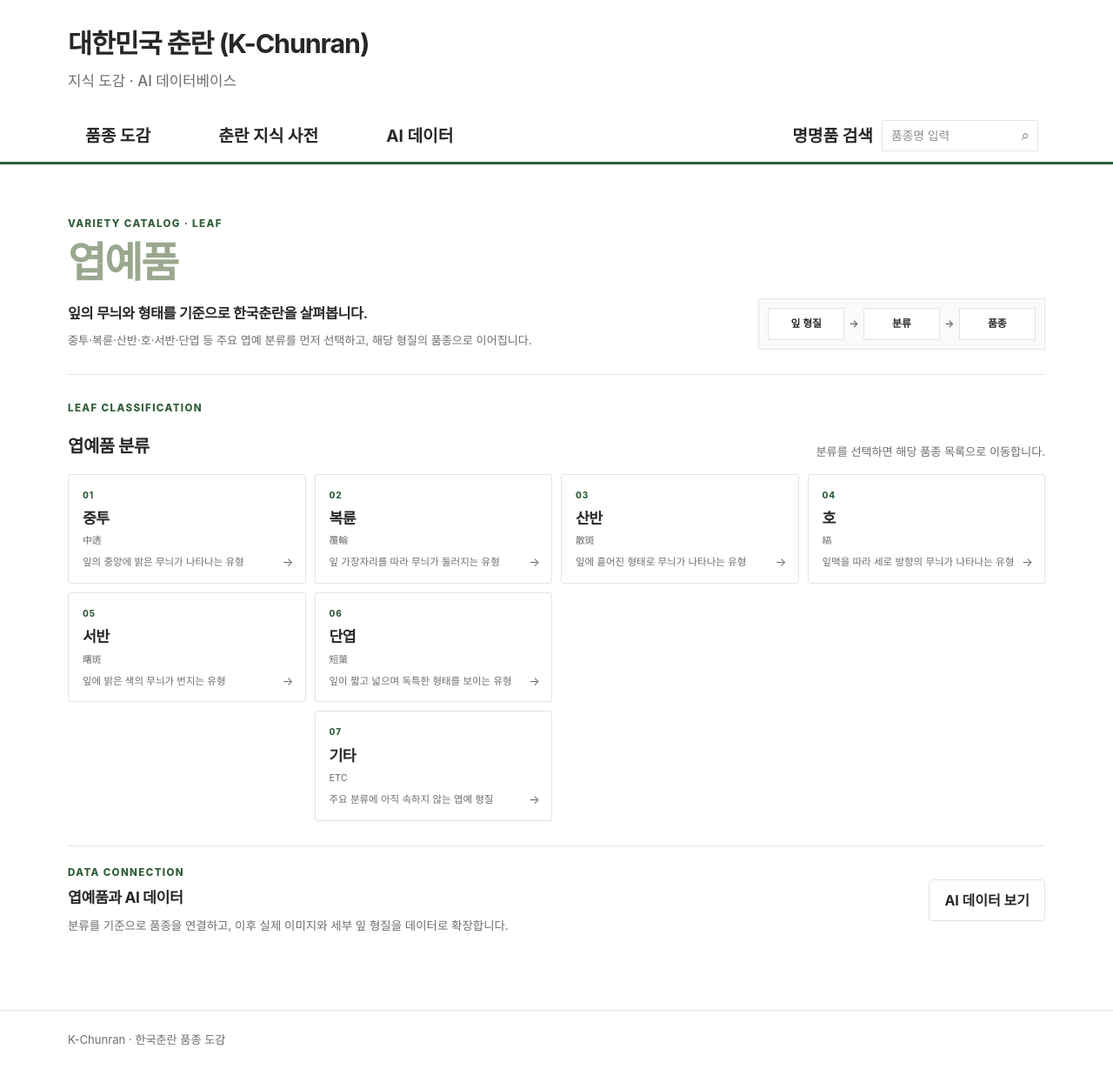
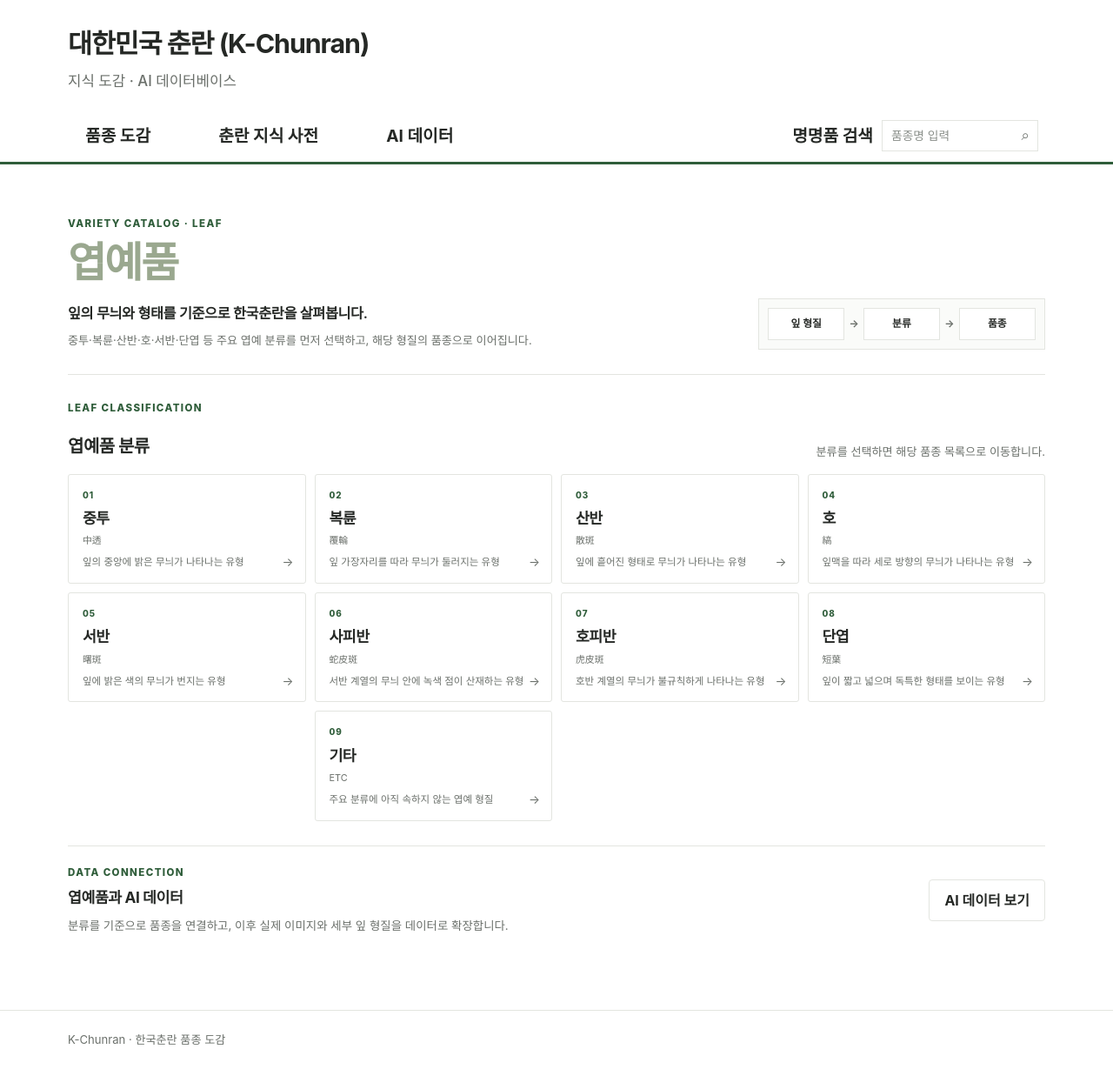
Before and after one commit to parasolra5-pixel/K-chunran, a Jekyll site: the page built from varieties/leaf.md, in a window 1280 px wide. Shown: the whole page at 87% size. Built offline with Jekyll 4.4.1, drawn with Linux system fonts in a browser that asks for light colours.

Commit message:
feat: add sapiban and hopiban leaf categories

```diff
--- a/varieties/leaf.md
+++ b/varieties/leaf.md
@@ -41,11 +41,17 @@ permalink: /varieties/leaf/
     <a class="kc-leaf-class" href="{{ '/varieties/leaf/seoban/' | relative_url }}">
       <span class="kc-leaf-number">05</span><strong>서반</strong><small>曙斑</small><p>잎에 밝은 색의 무늬가 번지는 유형</p><span class="kc-leaf-arrow">→</span>
     </a>
+    <a class="kc-leaf-class" href="{{ '/varieties/leaf/sapiban/' | relative_url }}">
+      <span class="kc-leaf-number">06</span><strong>사피반</strong><small>蛇皮斑</small><p>서반 계열의 무늬 안에 녹색 점이 산재하는 유형</p><span class="kc-leaf-arrow">→</span>
+    </a>
+    <a class="kc-leaf-class" href="{{ '/varieties/leaf/hopiban/' | relative_url }}">
+      <span class="kc-leaf-number">07</span><strong>호피반</strong><small>虎皮斑</small><p>호반 계열의 무늬가 불규칙하게 나타나는 유형</p><span class="kc-leaf-arrow">→</span>
+    </a>
     <a class="kc-leaf-class" href="{{ '/varieties/leaf/danyeop/' | relative_url }}">
-      <span class="kc-leaf-number">06</span><strong>단엽</strong><small>短葉</small><p>잎이 짧고 넓으며 독특한 형태를 보이는 유형</p><span class="kc-leaf-arrow">→</span>
+      <span class="kc-leaf-number">08</span><strong>단엽</strong><small>短葉</small><p>잎이 짧고 넓으며 독특한 형태를 보이는 유형</p><span class="kc-leaf-arrow">→</span>
     </a>
     <a class="kc-leaf-class kc-leaf-class-wide" href="{{ '/varieties/leaf/etc/' | relative_url }}">
-      <span class="kc-leaf-number">07</span><strong>기타</strong><small>ETC</small><p>주요 분류에 아직 속하지 않는 엽예 형질</p><span class="kc-leaf-arrow">→</span>
+      <span class="kc-leaf-number">09</span><strong>기타</strong><small>ETC</small><p>주요 분류에 아직 속하지 않는 엽예 형질</p><span class="kc-leaf-arrow">→</span>
     </a>
   </div>
 </section>
```
